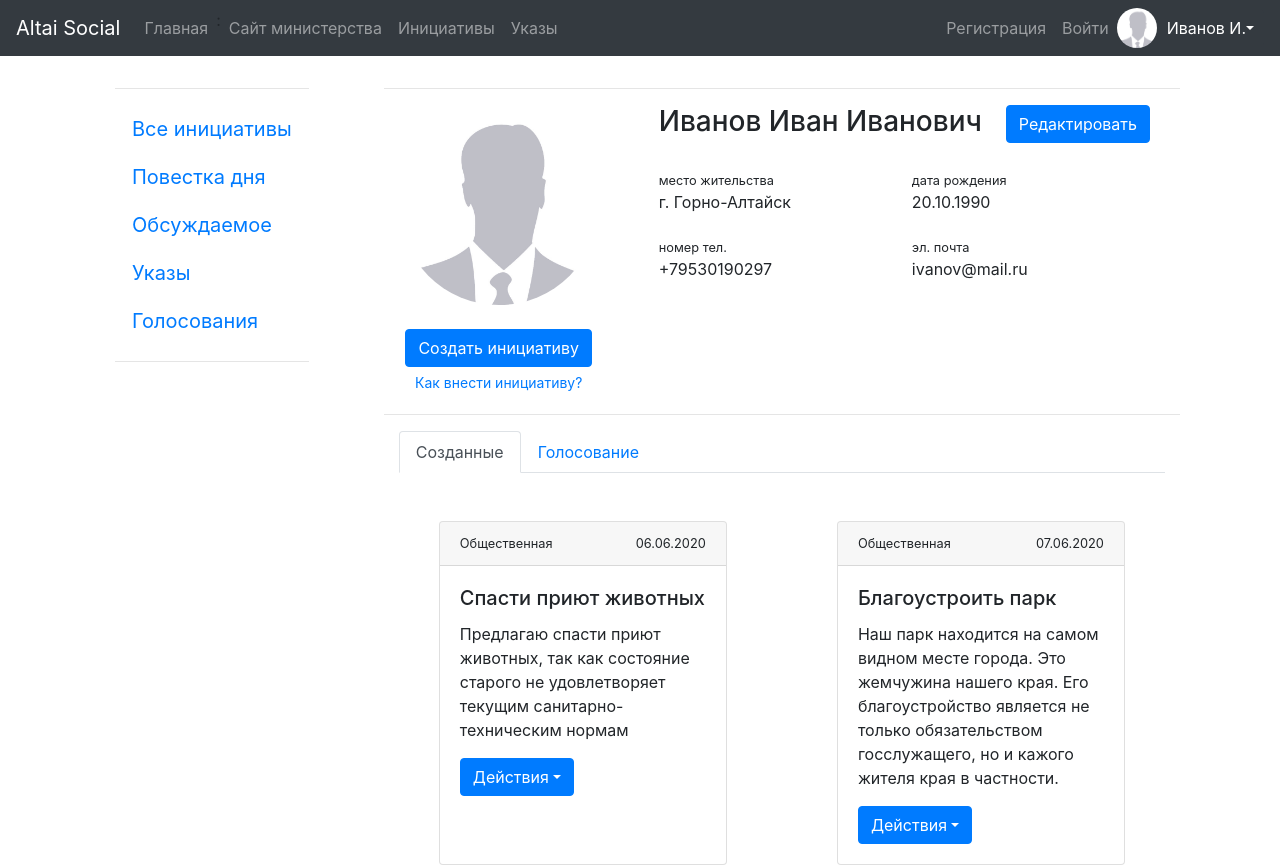
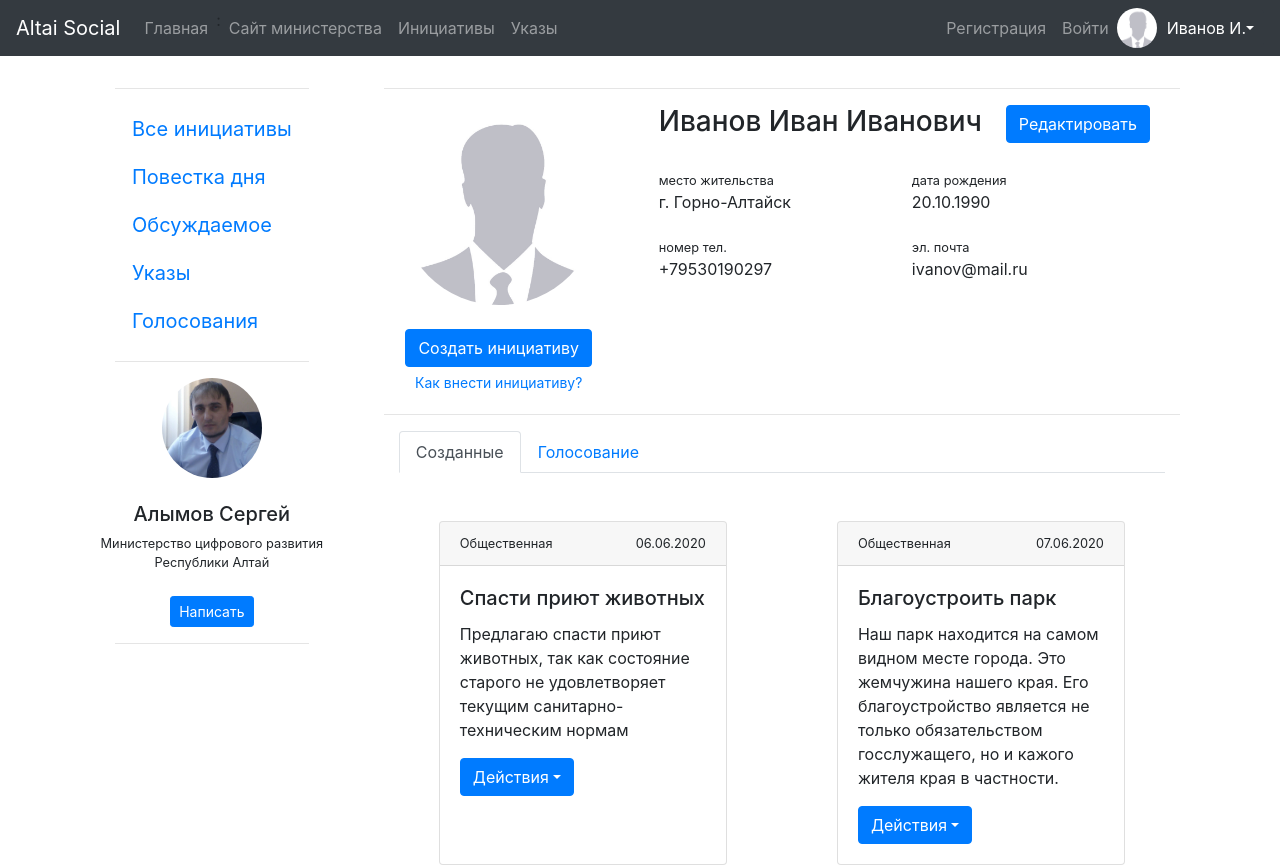
Before and after one commit to zemtsov1997/altai_social, a React (Create React App) app in the folder gui/react-gui/: page /user/page in a window 1280 px wide. Shown: the top 867 px of the page. Built offline with nearby package versions, Linux system fonts and the light colour scheme.

Commit message:
Добавил связь с министром

```diff
--- a/gui/react-gui/src/components/UserInfoTasks.js
+++ b/gui/react-gui/src/components/UserInfoTasks.js
@@ -81,7 +81,7 @@ class UserInfoTasks extends React.Component{
                                     </Card.Text>
                                     <Col>
                                         <Row className="justify-content-md-between">
-                                            <Button variant="success" block size="sm">Да</Button>
+                                            <Button variant="outline-success" block size="sm">Да</Button>
                                             <Button variant="outline-danger" block size="sm">Нет</Button>
                                         </Row>
                                     </Col>
@@ -107,7 +107,7 @@ class UserInfoTasks extends React.Component{
                                     <Col className="align-items-end">
                                         <Row className="justify-content-md-between">
                                             <Button variant="outline-success" block size="sm">Да</Button>
-                                            <Button variant="danger" block size="sm">Нет</Button>
+                                            <Button variant="outline-danger" block size="sm">Нет</Button>
                                         </Row>
                                     </Col>
                                 </Card.Body>
--- a/gui/react-gui/src/components/UserMenu.js
+++ b/gui/react-gui/src/components/UserMenu.js
@@ -1,6 +1,7 @@
 import React from "react";
 
-import {Button, Col, Container} from "react-bootstrap";
+import {Button, Col, Container, Image, Row} from "react-bootstrap";
+import avatar from '../assets/images/big-man.jpg';
 
 class UserMenu extends React.Component{
 
@@ -21,6 +22,26 @@ class UserMenu extends React.Component{
                     <br/>
                     <hr/>
                 </Col>
+                <Col>
+                    <Row className="justify-content-md-center">
+                        <Image src={avatar} height={100} width={100} roundedCircle/>
+                    </Row>
+                    <br/>
+                    <Row className="justify-content-md-center">
+                        <h5>Алымов Сергей</h5>
+                    </Row>
+                    <Row className="justify-content-md-center">
+                        <small>Министерство цифрового развития</small>
+                    </Row>
+                    <Row className="justify-content-md-center">
+                        <small>Республики Алтай</small>
+                    </Row>
+                    <br/>
+                    <Row className="justify-content-md-center">
+                        <Button variant="primary" size="sm">Написать</Button>
+                    </Row>
+                    <hr/>
+                </Col>
             </Container>
         )
     }
```
Also changed, not shown: gui/react-gui/src/assets/images/big-man.jpg (added).
